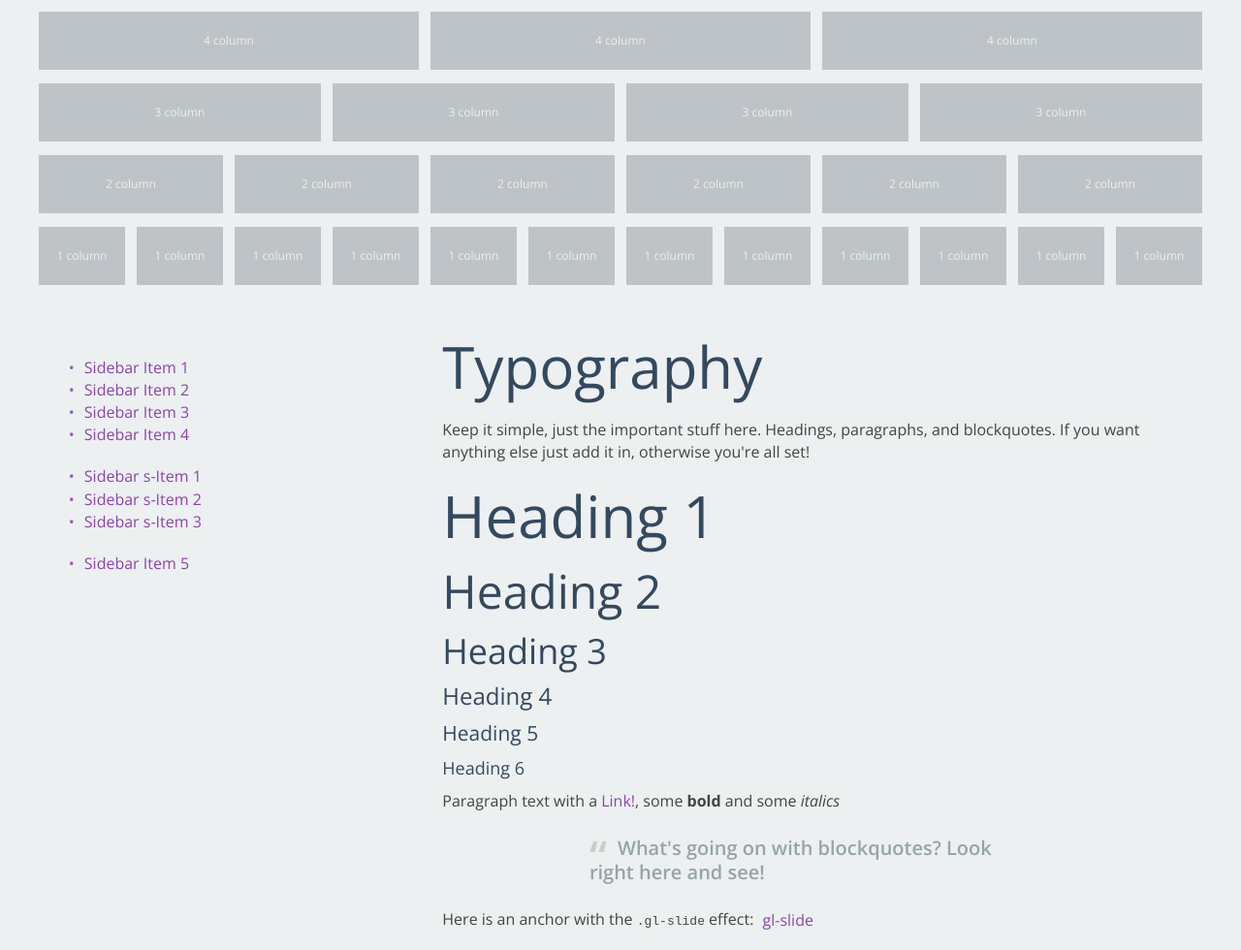
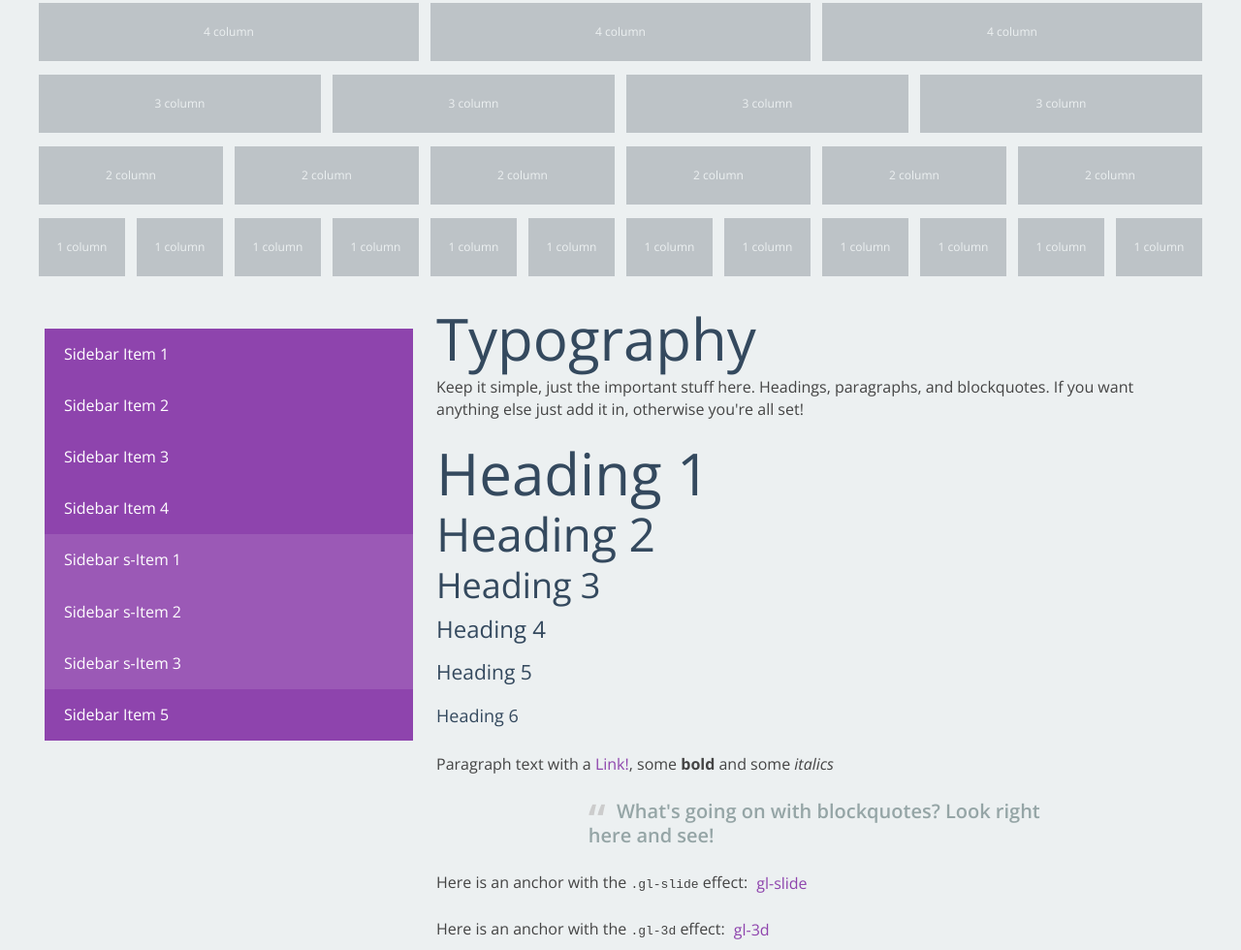
Before and after one commit to CoastalP47/Glacier, a website: page index.html in a window 1280 px wide. Shown: the part 820-1800 px from the top of the page at 97% size. Drawn offline with nearby package versions, Linux system fonts and the light colour scheme.

Commit message:
Sidebar styling and some more grid and breakpoint massaging

```diff
--- a/assets/less/elements.less
+++ b/assets/less/elements.less
@@ -1,5 +1,8 @@
+.anim{
+  transition:0.1s linear all;
+}
+
 /* Forms */
-.gl-form-field{padding:10px 0;}
 .gl-input-field{display:"block";}
 form{
   input[type="text"],
@@ -79,8 +82,7 @@ form{
 
   label{font:12px/12px @dfont;margin:0 12px 0 0;vertical-align:middle;}
   textarea{}
-
-  button,input[type="reset"],input[type="submit"]{color:@buttoncolor;background:@buttonbackground;border:@buttonborder;padding:@buttonpadding;border-radius:@inputborderradius;.buttonsettings;.anim;
+    button,input[type="reset"],input[type="submit"]{color:@buttoncolor;background:@buttonbackground;border:@buttonborder;padding:@buttonpadding;border-radius:@inputborderradius;.buttonsettings;.anim;
     &:hover{cursor:pointer;opacity:0.7;}
   }
 
@@ -94,10 +96,6 @@ form{
     &:focus{background:rgba(46, 204, 113,0.05);border:1px solid rgba(39, 174, 96,0.5);}
   }
 }
-/* Lists */
-ul{}
-ol{}
-li{}
 
 /* Tables */
 table{}
@@ -109,5 +107,35 @@ table{}
   tfoot{}
     tfoot th{}
 
-/* Buttons */
-button{}
+
+/* Images */
+.gl-img_left{float:left;margin:0 20px 20px 0;}
+.gl-img_center{margin:0 auto;}
+.gl-img_right{float:right;margin:0 0 20px 20px;}
+
+
+/* Positioning */
+.gl-pos_left{float:left;}
+.gl-pos_center{margin:0 auto;}
+.gl-pos_right{float:right;}
+
+.gl-text_left{text-align:left;}
+.gl-text_center{text-align:middle;}
+.gl-text_right{text-align:right;}
+
+
+/* Subnav */
+ul.gl-sidebar{display:block;list-style-type:none;
+  *:before{display:none;}
+  ul,li,a{display:block;margin:0;padding:0;list-style-type:none;}
+  a{padding:15px 20px;}
+  > li{background:@primaryColor;
+    > a{color:#fff;}
+    > ul{
+      li{background:@secondaryColor;
+        a{color:#fff;}
+      }
+    }
+  }
+
+}
--- a/assets/less/source.less
+++ b/assets/less/source.less
@@ -19,17 +19,17 @@
 @hfont:@dfont;
 @hcolor:@tertiaryColor;
 @h1size:60px;
-  @h1margin:24px;
+  @h1margin:9px;
 @h2size:48px;
-  @h2margin:20px;
+  @h2margin:11px;
 @h3size:36px;
-  @h3margin:16px;
+  @h3margin:15px;
 @h4size:24px;
-  @h4margin:16px;
+  @h4margin:22px;
 @h5size:21px;
-  @h5margin:16px;
+  @h5margin:25px;
 @h6size:18px;
-  @h6margin:14px;
+  @h6margin:30px;
 
 @blockquotefont:@dfont;
 @blockquotepadding:0 20%;
@@ -40,10 +40,10 @@
 
 /* grid settings */
 @columns:12;
-/* 479-767 */
+/* 479-779 */
 @tabletpadding: 0 0.5%;
 @tabletgutter: 1%;
-/* 768-959 */
+/* 780-959 */
 @largepadding: 0 0.5%;
 @largegutter: 1%;
 /* 960-1199 */
@@ -68,8 +68,6 @@
 @buttoncolor:rgba(236, 240, 241,1.0);
 @buttonbackground:@primaryColor;
 @buttonborder:1px solid @secondaryColor;
-@buttonpadding:5px 10px;
-.buttonsettings{font-size:12px;text-transform:uppercase;}
 
 /* other settings */
 .anim{transition:.1s linear all;}
--- a/index.html
+++ b/index.html
@@ -139,9 +139,8 @@
   <section id="gl-content">
     <div class="container cf">
       <div class="gl-row">
-        <div class="gutter">
           <div class="gl-col gl-col_4">
-            <ul class="gl-sidebar-dropdown">
+            <ul class="gl-sidebar gl-sidebar-dropdown">
               <li><a href="#">Sidebar Item 1</a></li>
               <li><a href="#">Sidebar Item 2</a></li>
               <li><a href="#">Sidebar Item 3</a></li>
@@ -388,7 +387,6 @@
               </form>
             </section>
           </div>
-        </div>
       </div>
 
     </div>
```
Also changed, not shown: assets/prod/glacier.css, assets/prod/glacier.min.css.
